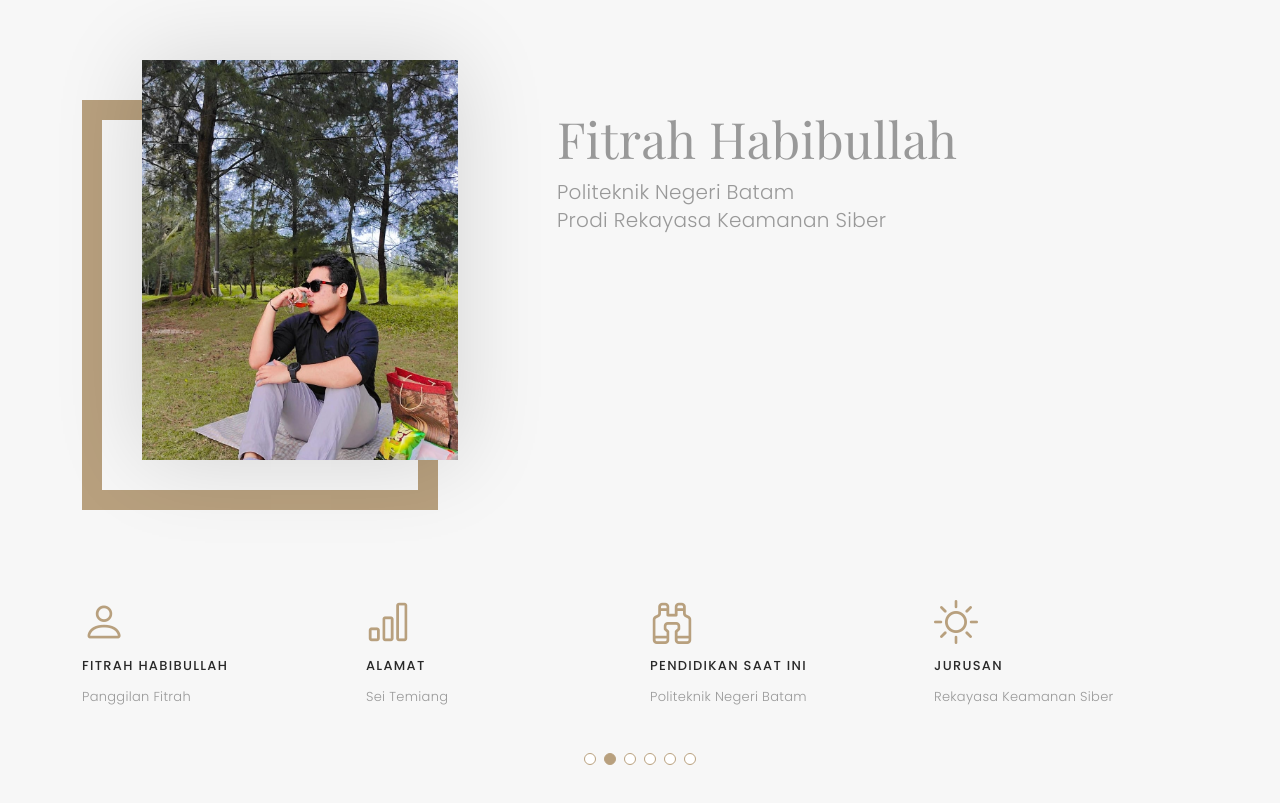
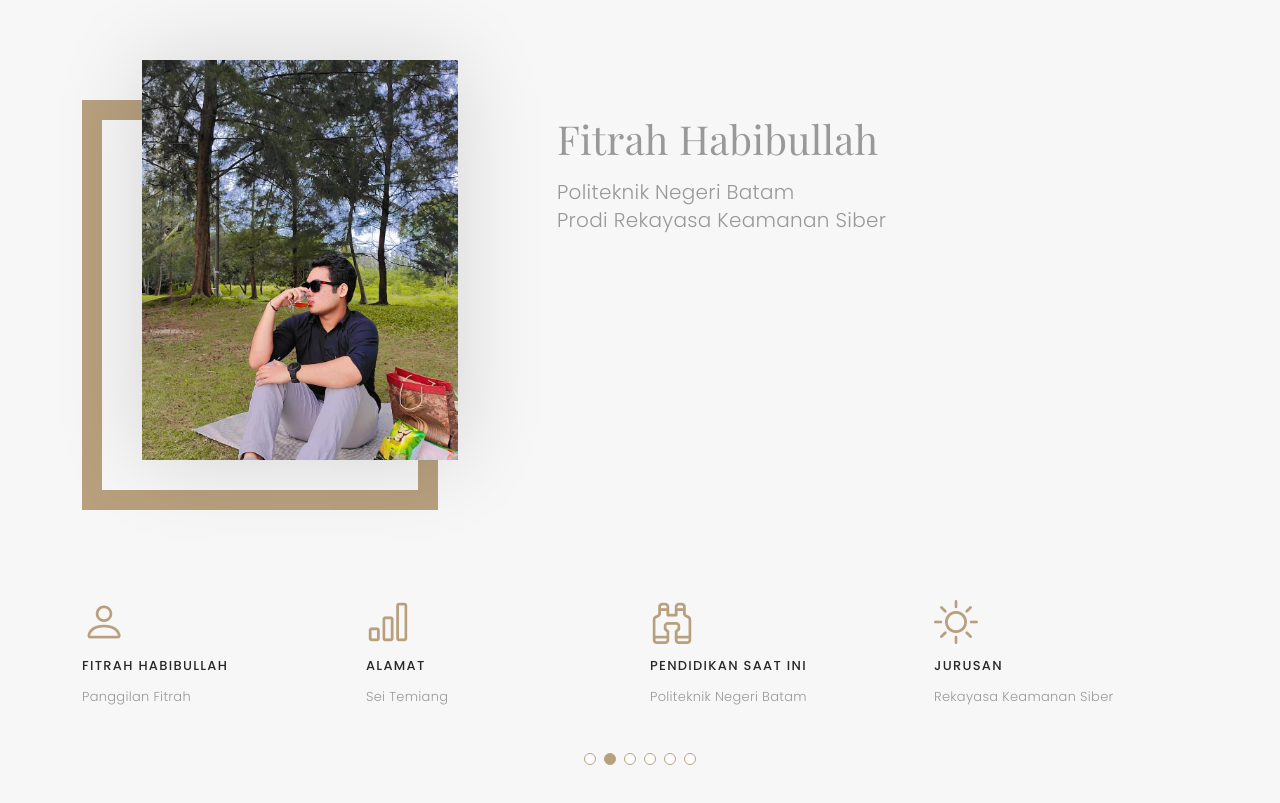
Before and after one commit to Fitrah267733/MyProfil, a plain HTML site: page index.html in a window 1280 px wide. Shown: the part 820-1623 px from the top of the page. Drawn offline with nearby package versions, Linux system fonts and the light colour scheme; files whose address does not match are found by name; a web font is replaced by a local one.

Commit message:
besarin code

```diff
--- a/index.html
+++ b/index.html
@@ -116,7 +116,7 @@
           <div class="col-lg-7">
             <div class="about-descr">
 
-              <p class="p-heading" style="font-size: 50px;">Fitrah Habibullah </p>
+              <p class="p-heading" style="font-size: 40px;">Fitrah Habibullah </p>
               <p class="separator" style="font-size: 20px;">Politeknik Negeri Batam <br> Prodi Rekayasa Keamanan Siber </bre></p>
 
             </div>
```
